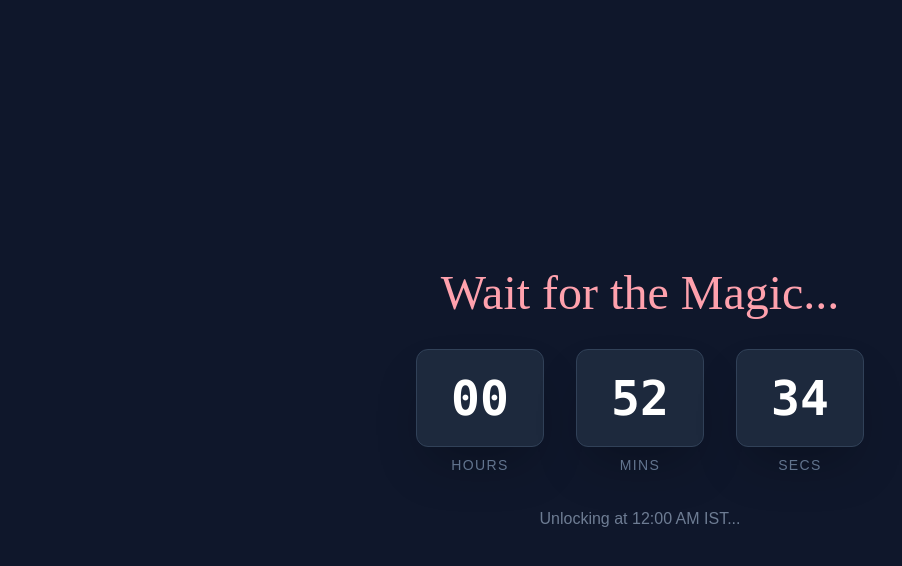
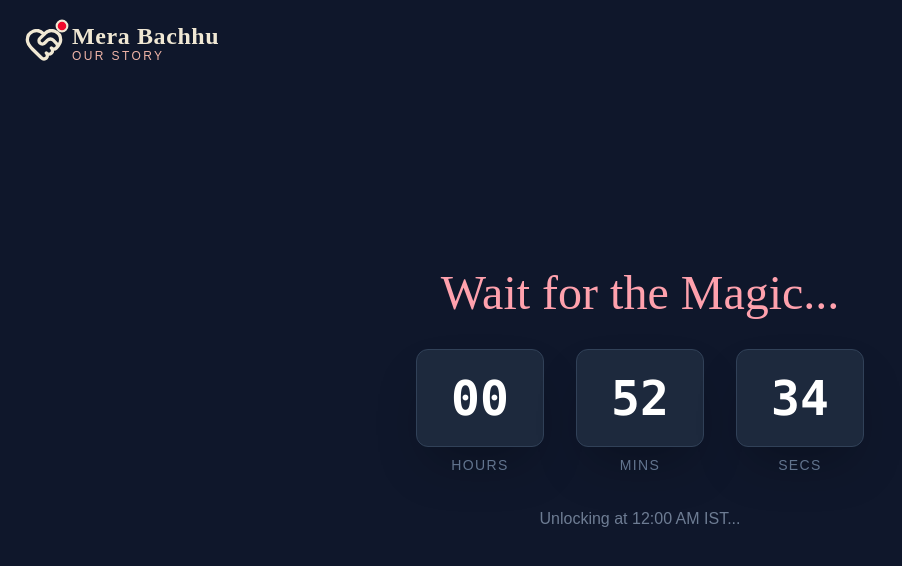
Before and after one commit to om-73/happy-birthday-bachhu, a React (Vite) app: page / in a window 1280 px wide. Shown: the top 566 px of the page, without its empty margins (0-902 px from the left). Built offline with nearby package versions, Linux system fonts and the light colour scheme.

Commit message:
Enhancement: Make Logo and Music Player persistent during Countdown

```diff
--- a/src/App.jsx
+++ b/src/App.jsx
@@ -35,17 +35,16 @@ function App() {
     setShowForever(true);
   };
 
-  // If waiting for 12 AM
-  if (loading) {
-    return <Countdown onComplete={() => setLoading(false)} />;
-  }
-
   return (
     <div className="font-body text-gray-900 overflow-x-hidden transition-colors duration-1000">
       <MusicPlayer />
       <FloatingHearts />
       {!showForever && <Logo />}
 
+      {loading ? (
+        <Countdown onComplete={() => setLoading(false)} />
+      ) : (
+        <>
           {!showForever && (
             <main className="relative z-10 pb-20">
               <Hero onStart={handleStartStory} />
@@ -82,6 +81,8 @@ function App() {
               <p className="opacity-70 text-sm">Made with ❤️ for Mera Bachhu</p>
             </footer>
           )}
+        </>
+      )}
     </div>
   );
 }
--- a/src/components/ui/Logo.jsx
+++ b/src/components/ui/Logo.jsx
@@ -5,7 +5,7 @@ import { HeartHandshake } from 'lucide-react';
 const Logo = () => {
     return (
         <motion.div
-            className="fixed top-6 left-6 z-50 flex items-center gap-2 cursor-pointer mix-blend-difference"
+            className="fixed top-6 left-6 z-[60] flex items-center gap-2 cursor-pointer mix-blend-difference"
             initial={{ opacity: 0, x: -50 }}
             animate={{ opacity: 1, x: 0 }}
             transition={{ duration: 1, delay: 0.5 }}
```
Also changed, not shown: 1 other file (tests, documents, lock files or other folders). Lines whose indentation alone changed are shown as unchanged.
